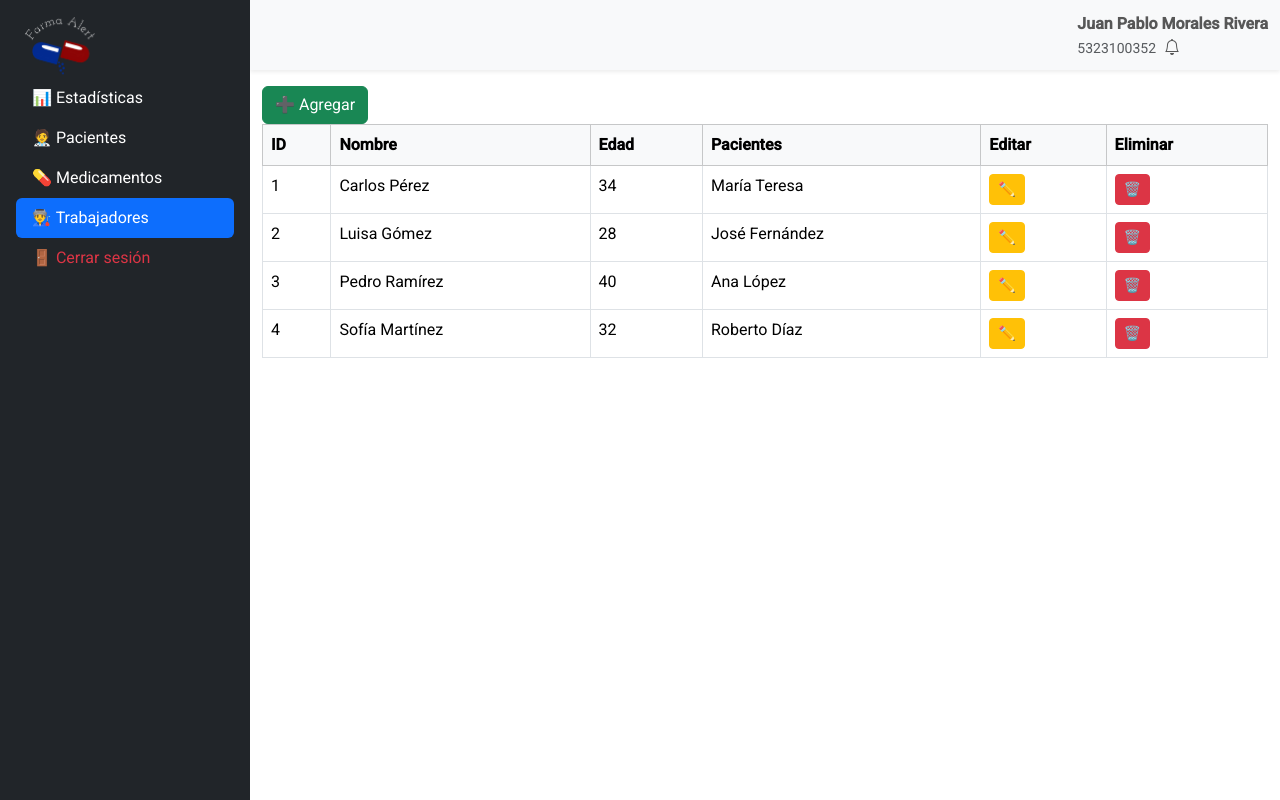
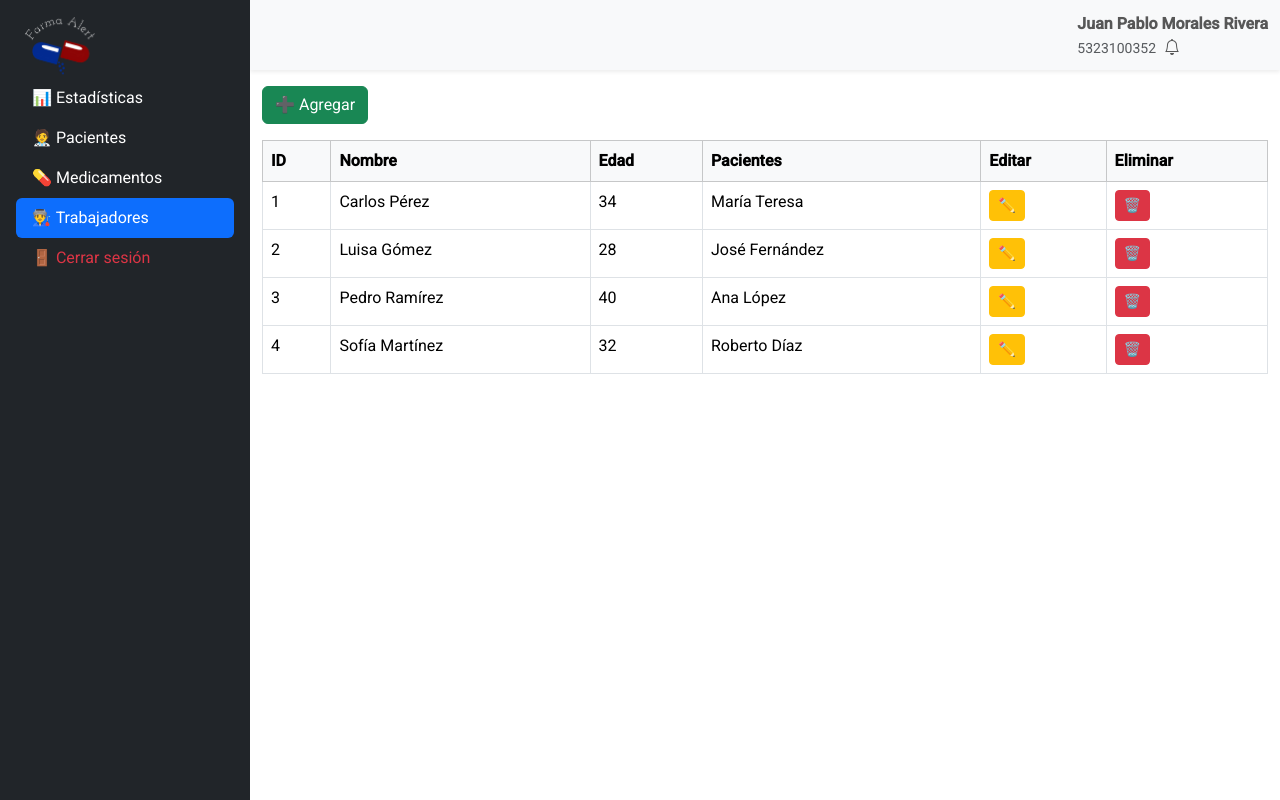
Before and after one commit to JuanCruz1103/FarmaAlert_Angular, an Angular app in the folder FarmaAlert/: page /trabajadores in a window 1280 px wide. Built offline with nearby package versions, Linux system fonts and the light colour scheme.

Commit message:
Separacion de las tablas a el boton de agregar

```diff
--- a/FarmaAlert/src/app/tabla-pasientes/tabla-pasientes.component.html
+++ b/FarmaAlert/src/app/tabla-pasientes/tabla-pasientes.component.html
@@ -2,7 +2,7 @@
 <div class="container mt-3">
   <button class="btn btn-success" (click)="agregar()">➕ Agregar</button>
 
-  <table class="table table-bordered">
+  <table class="table table-bordered mt-3">
     <thead class="table-light">
       <tr>
         <th>Pacientes</th>
--- a/FarmaAlert/src/app/tabla-trabajadores/tabla-trabajadores.component.html
+++ b/FarmaAlert/src/app/tabla-trabajadores/tabla-trabajadores.component.html
@@ -2,7 +2,7 @@
 <div class="container mt-3">
   <button class="btn btn-success" (click)="agregar()">➕ Agregar</button>
 
-  <table class="table table-bordered">
+  <table class="table table-bordered mt-3">
     <thead class="table-light">
       <tr>
         <th>ID</th>
--- a/FarmaAlert/src/styles.css
+++ b/FarmaAlert/src/styles.css
@@ -8,3 +8,6 @@ body { margin: 0; font-family: Roboto, "Helvetica Neue", sans-serif; }
 
 html, body { height: 100%; }
 body { margin: 0; font-family: Roboto, "Helvetica Neue", sans-serif; }
+
+html, body { height: 100%; }
+body { margin: 0; font-family: Roboto, "Helvetica Neue", sans-serif; }
--- a/package.json
+++ b/package.json
@@ -1,5 +1,6 @@
 {
   "dependencies": {
-    "bootstrap": "^5.3.3"
+    "bootstrap": "^5.3.3",
+    "chart.js": "^4.4.8"
   }
 }
```
Also changed, not shown: FarmaAlert/package.json (line endings or trailing spaces), 2 other files (tests, documents, lock files or other folders).
